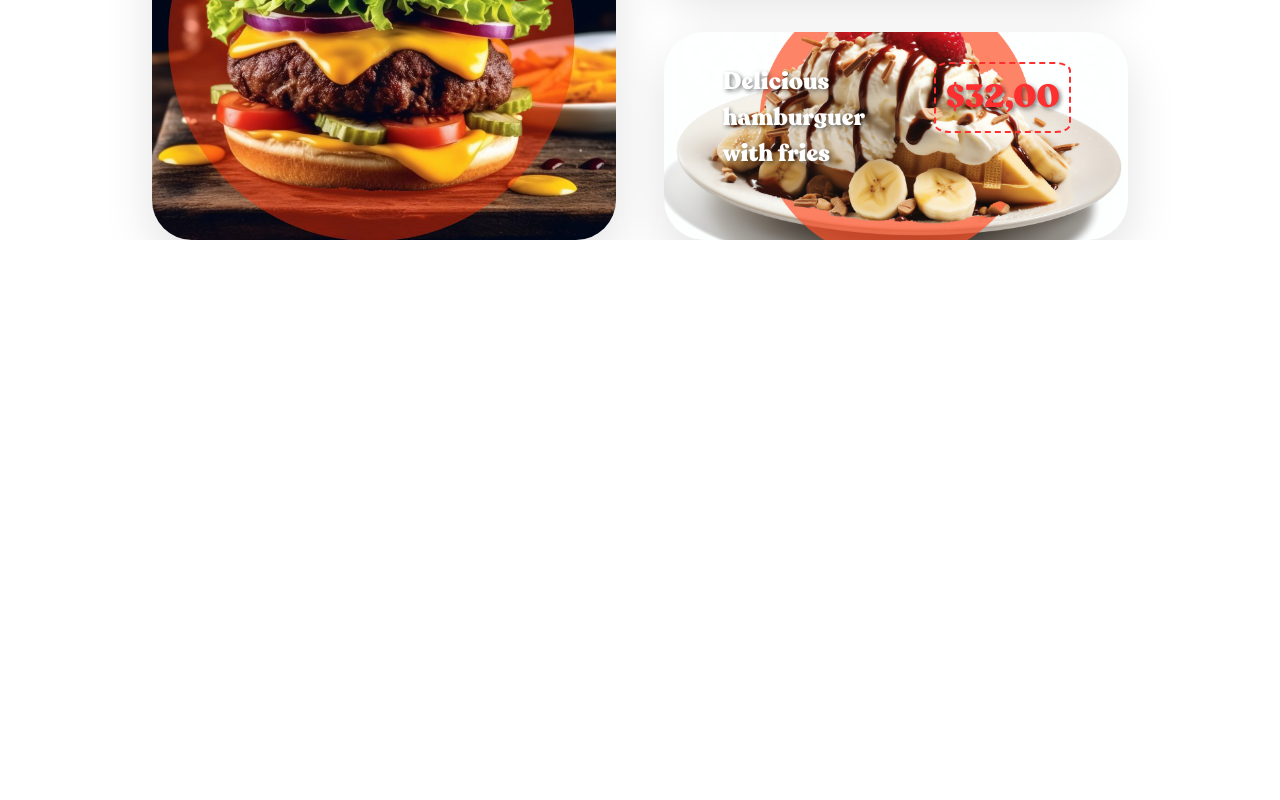
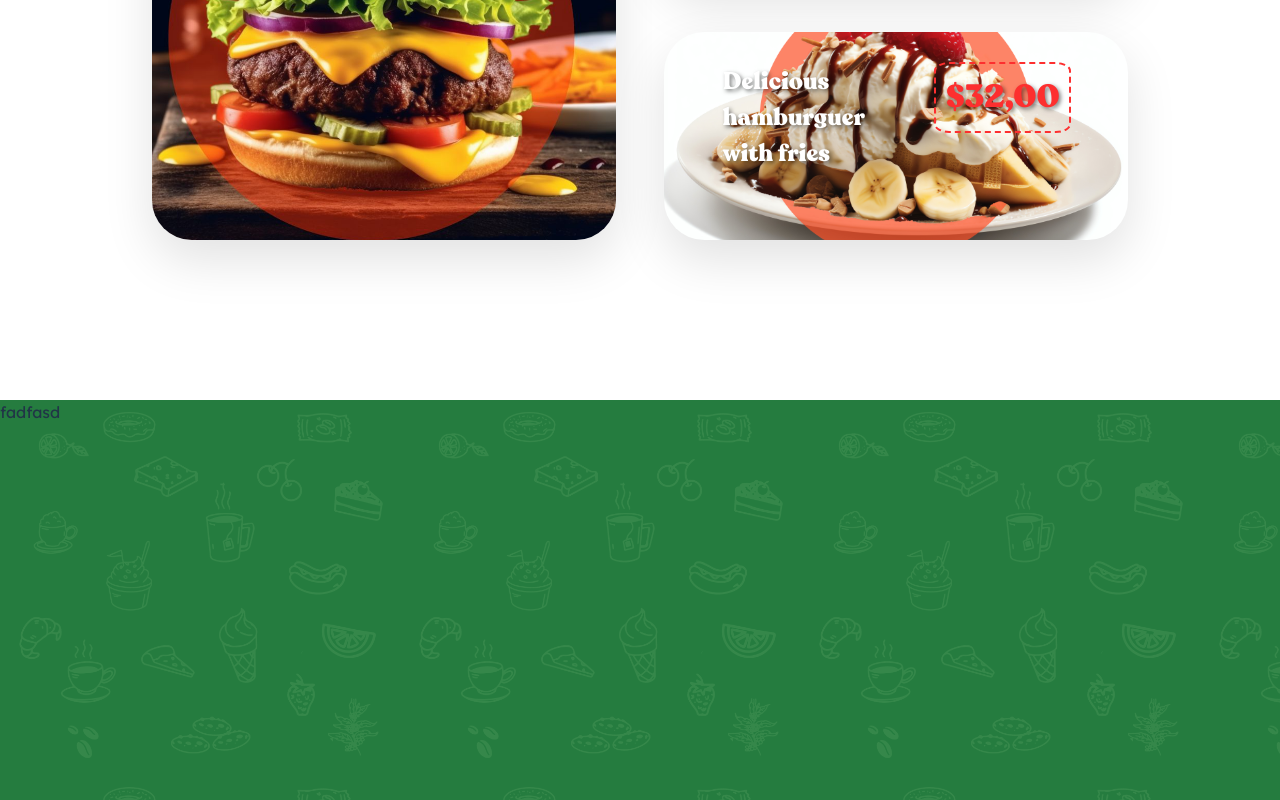
Before and after one commit to Dinista/Food-Ordering-Mango, a React (Vite) app in the folder front-end/: page / in a window 1280 px wide. Shown: the part 3967-4767 px from the top of the page. Before the commit the page ends 4207 px from the top, so only its background shows below. Built offline with nearby package versions, Linux system fonts and the light colour scheme.

Commit message:
background-footer

```diff
--- a/front-end/src/Footer.css
+++ b/front-end/src/Footer.css
@@ -0,0 +1,17 @@
+.footer-container{
+    position: relative;
+    height: 25em;
+    margin-top: 10em;
+    background-color: #257c3f;
+}
+
+.footer-container::after{
+    position: absolute;
+    content: '';
+    background-size: 25em;
+    background-image: url('./assets/pattern.png');
+    height: 100%;
+    width: 100%;
+    left: 0;
+    filter: invert(90%) sepia(48%) saturate(305%) hue-rotate(71deg) brightness(100%) contrast(95%);
+}
--- a/front-end/src/Footer.jsx
+++ b/front-end/src/Footer.jsx
@@ -0,0 +1,11 @@
+import React from 'react';
+import './Footer.css'
+const Footer = () => {
+    return (
+        <section className="footer-container">
+            fadfasd
+        </section>
+    );
+};
+
+export default Footer;
--- a/front-end/src/main.jsx
+++ b/front-end/src/main.jsx
@@ -8,6 +8,7 @@ import OrderBanner from './OrderBanner.jsx';
 import AboutDelivery from './AboutDelivery.jsx';
 import Transport from './Transporting.jsx';
 import BannerMenu from './BannerMenu.jsx'
+import Footer from './Footer.jsx';
 
 ReactDOM.createRoot(document.getElementById('root')).render(
   <React.StrictMode>
@@ -18,6 +19,6 @@ ReactDOM.createRoot(document.getElementById('root')).render(
     <AboutDelivery/>
     <Transport />
     <BannerMenu />
-
+    <Footer/>
   </React.StrictMode>,
 )
```
